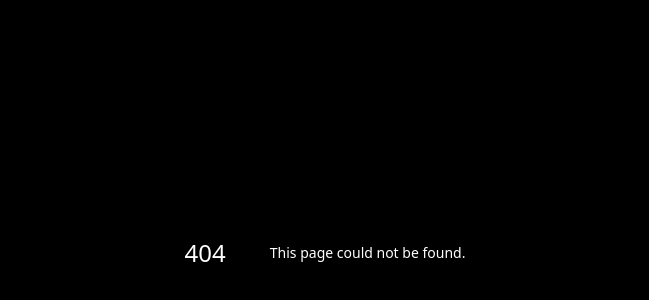
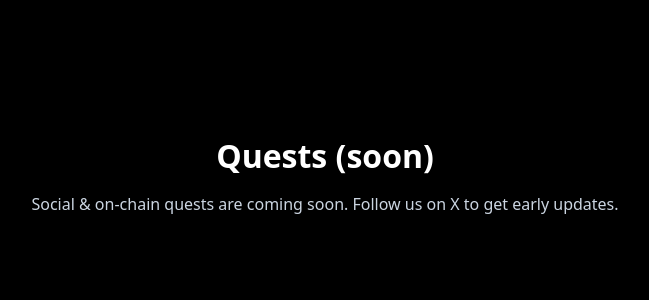
Before and after one commit to BaltarumStudio/baltarum, a Next.js app in the folder apps/landing/: page /quests in a window 1280 px wide. Before the commit this address had no page. Shown: the part 148-448 px from the top of the page, without its empty margins (315-964 px from the left). Built offline with nearby package versions, Linux system fonts and the light colour scheme.

Commit message:
Create page.jsx

```diff
--- /dev/null
+++ b/apps/landing/app/quests/page.jsx
@@ -0,0 +1,12 @@
+export default function QuestsPage() {
+  return (
+    <main style={{ minHeight: '70vh', display: 'grid', placeItems: 'center', padding: 40 }}>
+      <div style={{ textAlign: 'center', maxWidth: 640 }}>
+        <h1 style={{ marginBottom: 10 }}>Quests (soon)</h1>
+        <p style={{ color: '#cbd5e1' }}>
+          Social & on-chain quests are coming soon. Follow us on X to get early updates.
+        </p>
+      </div>
+    </main>
+  );
+}
```
